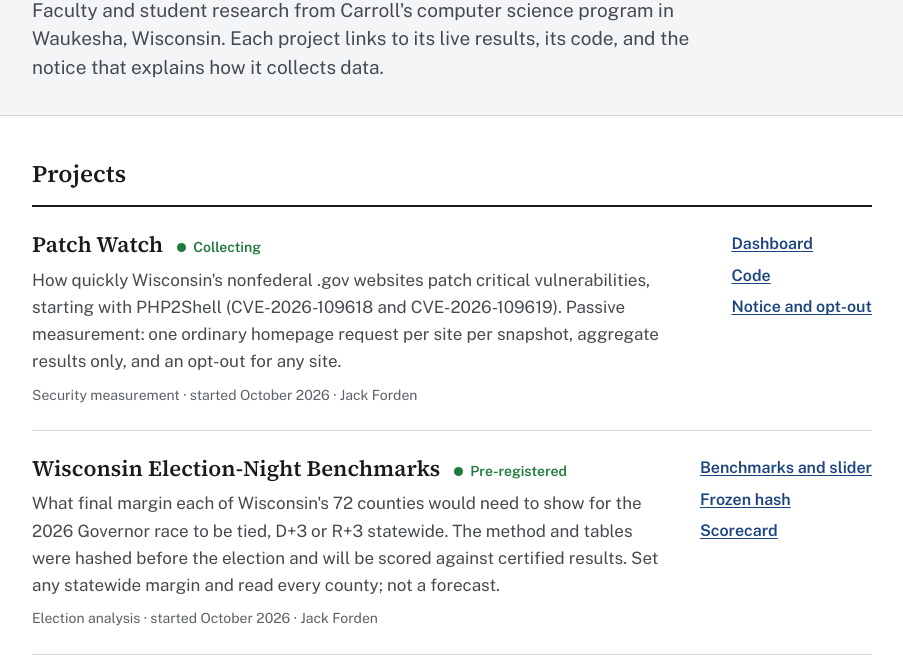
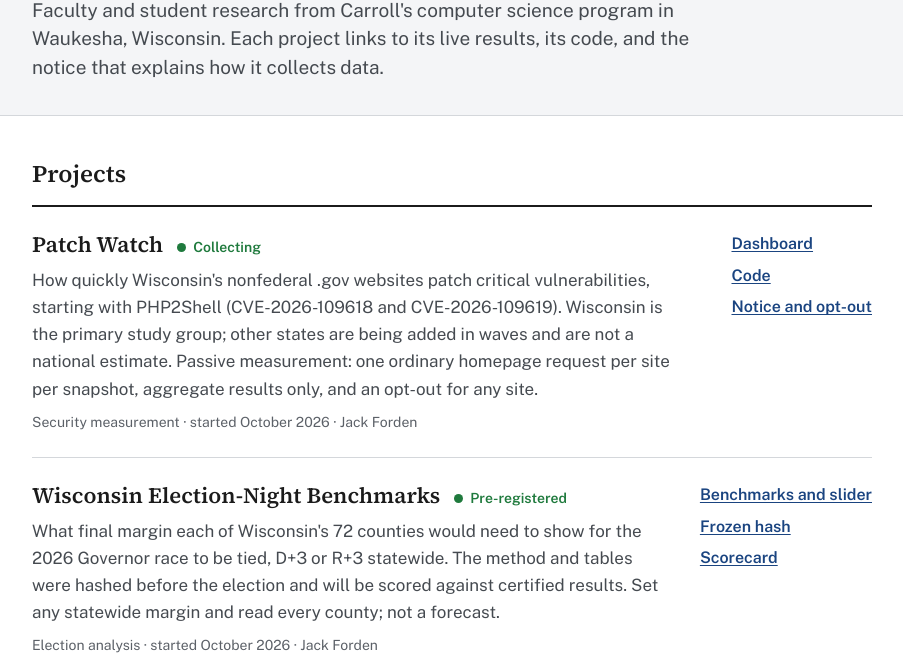
Before and after one commit to CarrollUniversityCS/CarrollUniversityCS.github.io, a plain HTML site: page index.html in a window 1280 px wide. Shown: the part 133-800 px from the top of the page, without its empty margins (188-1091 px from the left). Drawn offline with nearby package versions, Linux system fonts and the light colour scheme.

Commit message:
Patch Watch card: say that other states are being added in waves
The dashboard now shows national waves 1 to 3 beside Wisconsin. The summary says
Wisconsin is the primary group and the other states are not a national estimate.

Co-Authored-By: Claude Sonnet 5.5 <noreply@anthropic.com>

```diff
--- a/index.html
+++ b/index.html
@@ -101,7 +101,7 @@ footer .inner { display: flex; flex-direction: column; gap: 6px; }
             <h3>Patch Watch</h3>
             <span class="status">Collecting</span>
           </div>
-          <p class="summary">How quickly Wisconsin's nonfederal .gov websites patch critical vulnerabilities, starting with PHP2Shell (CVE-2026-109618 and CVE-2026-109619). Passive measurement: one ordinary homepage request per site per snapshot, aggregate results only, and an opt-out for any site.</p>
+          <p class="summary">How quickly Wisconsin's nonfederal .gov websites patch critical vulnerabilities, starting with PHP2Shell (CVE-2026-109618 and CVE-2026-109619). Wisconsin is the primary study group; other states are being added in waves and are not a national estimate. Passive measurement: one ordinary homepage request per site per snapshot, aggregate results only, and an opt-out for any site.</p>
           <p class="meta">Security measurement · started October 2026 · Jack Forden</p>
         </div>
         <div class="links">
```
